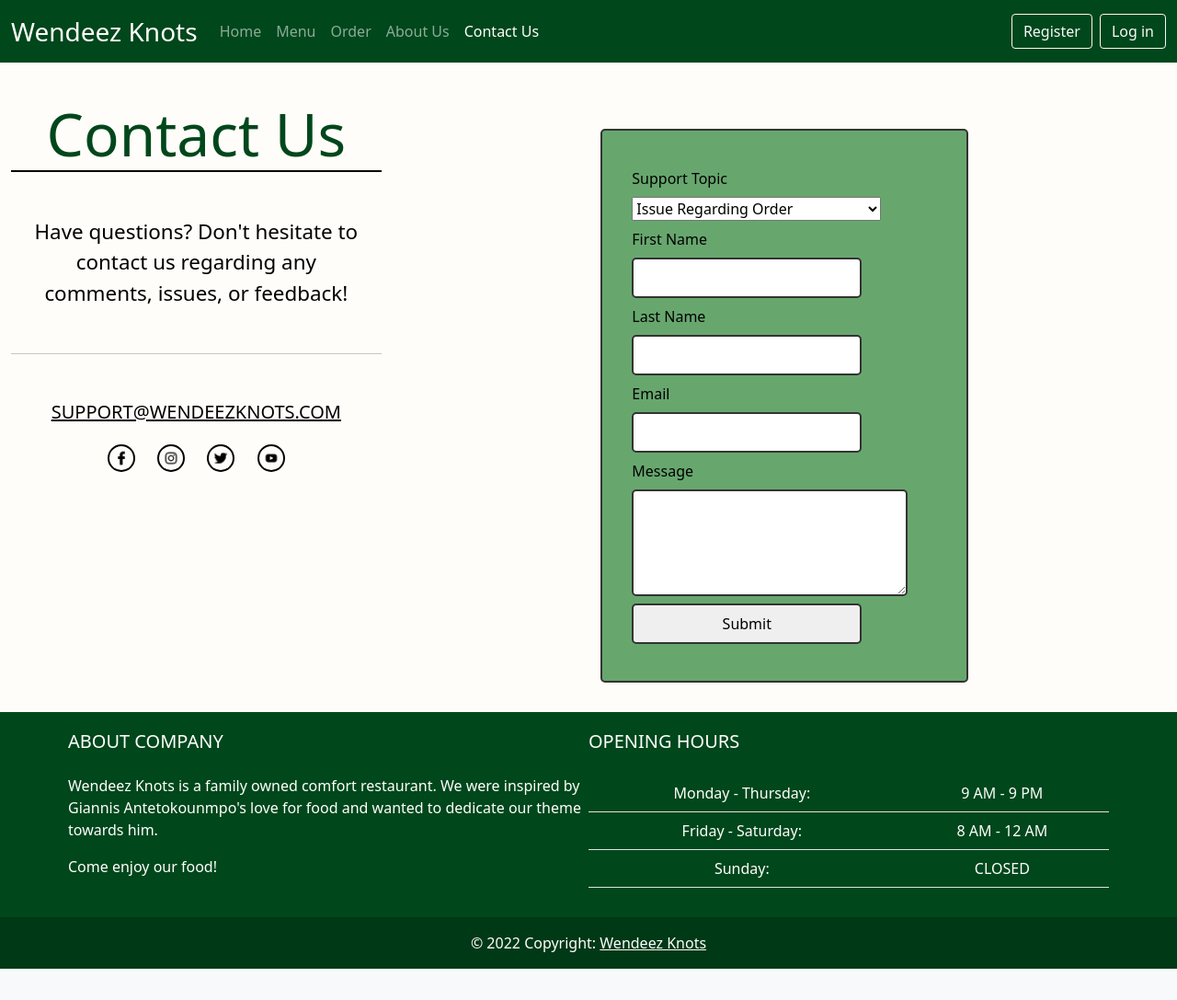
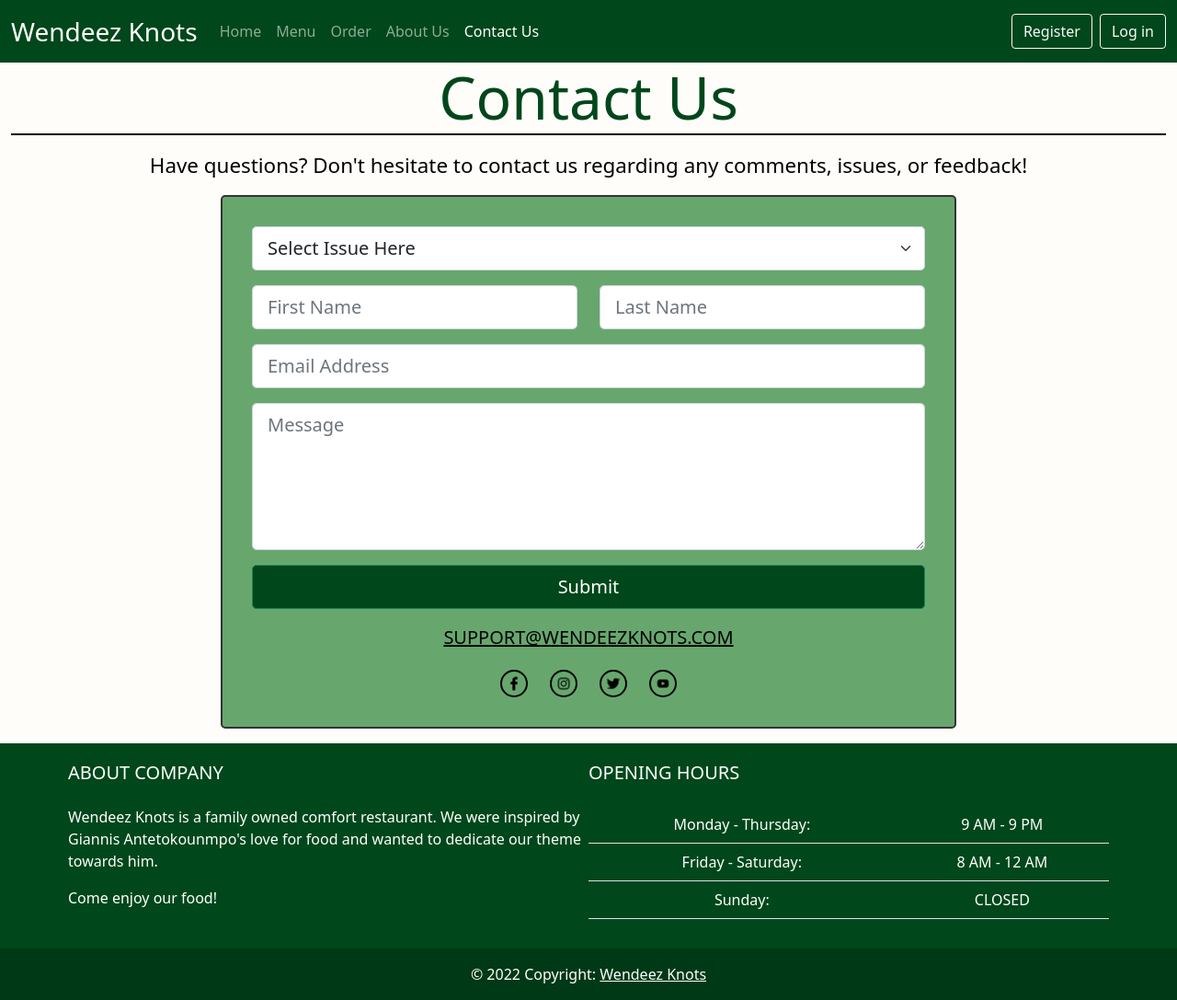
Before and after one commit to trancornellh/Wendeez-Knots, a PHP site: the page made by New BS Web/Contact Us.php in a window 1280 px wide. Shown: the whole page at 92% size. Before the commit the page ends 1053 px from the top, so only its background shows below. Run offline with PHP 8.4, Linux system fonts and the light colour scheme.

Commit message:
Fixed Contact Page

```diff
--- a/New BS Web/Contact Us.php
+++ b/New BS Web/Contact Us.php
@@ -57,12 +57,11 @@ session_start();
 		.p-t {
 			color: black;
 			font-size: 140%;
-			margin: 1rem;
 		}
 
 		.contact-form {
-			max-width: 400px;
-			margin: 2rem auto;
+			max-width: 800px;
+			margin: auto;
 			border: 2px solid #333;
 			padding: 2rem;
 			border-radius: 5px;
@@ -164,67 +163,73 @@ session_start();
 			</div>
 		</div>
 	</nav>
-	<p>&nbsp;</p>
 
-	<!--Image Text Grid-->
 	<div class="container-fluid">
 		<div class="row">
-			<div class="col-xl-4 col-lg-4 col-md-4">
+			<div class=div class="col-12 col-md-9 col-lg-7 col-xl-6">
 				<h1 style="text-align:center;">Contact Us</h1>
-				<p>&nbsp;</p>
-				<p class="p-t" style="text-align:center;">
+				<p class="p-t mt-3" style="text-align:center;">
 					Have questions? Don't hesitate to contact us regarding any comments, issues, or feedback!
 				</p>
+			</div>
+		</div>
+	</div>
 
-				<hr class="small-line">
+	<div class="container-fluid">
+	    <form class="contact-form mb-3">
+		    <div class="row mb-3">
+			    <div class="col">
+				    <select class="form-select form-select-lg" aria-label=".form-select-lg example">
+					    <option selected>Select Issue Here</option>
+					    <option value="feedback">Restaurant Feedback/Complaints</option>
+					    <option value="inquiry">General Inquiry</option>
+					    <option value="other">Other Issue</option>
+				    </select>
+			    </div>
+		    </div>
 
-				<div class="center">
-					<a id="email-link" href="mailto:support@wendeezknots.com">support@wendeezknots.com</a>
+			<!-- Name input -->
+			<div class="row mb-3">
+				<div class="col">
+					<input class="form-control form-control-lg" id="first-name" type="text" placeholder="First Name" />
 				</div>
-
-				<div class="social-media-links center" style="text-align:center;">
-
-					<img class="social-media" src="Images/facebook_logo.png" alt="Facebook">
-					<img class="social-media" src="Images/instagram_logo.png" alt="Instagram">
-					<img class="social-media" src="Images/twitter_logo.png" alt="Twitter">
-					<a target="_blank" href="https://www.youtube.com/watch?v=dQw4w9WgXcQ">
-						<img class="social-media" src="Images/youtube_logo.png" alt="YouTube">
-					</a>
+				<div class="col">
+					<input class="form-control form-control-lg" id="last-name" type="text" placeholder="Last Name" />
 				</div>
 			</div>
 
-			<div class="col-xl-8 col-lg-8 col-md-8">
+			<!-- Email address input -->
+			<div class="row mb-3">
+				<div class="col">
+					<input class="form-control form-control-lg" id="email" type="email" placeholder="Email Address" />
+				</div>
+			</div>
 
-				<form class="contact-form">
+			<!-- Message input -->
+			<div class="row mb-3">
+				<div class="col">
+					<textarea class="form-control form-control-lg" id="message" type="text" placeholder="Message" style="height: 10rem;"></textarea>
+				</div>
+			</div>
 
-					<label class="contact-label" for="support-topic">Support Topic</label>
-					<select id="support-topic" value="Choose Option">
-						<option value="issue">Issue Regarding Order</option>
-						<option value="feedback">Restaurant Feedback/Complaints</option>
-						<option value="inquiry">General Inquiry</option>
-						<option value="other">Other Issue</option>
-					</select>
+			<!-- Form submit button -->
+			<div class="d-grid mb-3">
+			  <button class="btn btn-success btn-outline-success btn-lg btn-block" type="submit">Submit</button>
+			</div>
 
-					<label class="contact-label" for="first-name">First Name</label>
-					<input class="contact-input" type="text" id="first-name">
+			<div class="center">
+				<a id="email-link" href="mailto:support@wendeezknots.com">support@wendeezknots.com</a>
+			</div>
 
-					<label class="contact-label" for="last-name">Last Name</label>
-					<input class="contact-input" type="text" id="last-name">
-
-					<label class="contact-label" for="email">Email</label>
-					<input class="contact-input" type="text" id="email">
-
-					<label class="contact-label" for="message">Message</label>
-					<textarea class="contact-textarea" id="message"></textarea>
-
-					<input class="contact-input" type="submit" value="Submit" id="submitBtn">
-
-
-				</form>
-
-
+			<div class="social-media-links center" style="text-align:center;">
+				<img class="social-media" src="Images/facebook_logo.png" alt="Facebook">
+				<img class="social-media" src="Images/instagram_logo.png" alt="Instagram">
+				<img class="social-media" src="Images/twitter_logo.png" alt="Twitter">
+				<a target="_blank" href="https://www.youtube.com/watch?v=dQw4w9WgXcQ">
+					<img class="social-media" src="Images/youtube_logo.png" alt="YouTube">
+				</a>
 			</div>
-		</div>
+		</form>
 	</div>
 
 	<!--Footer-->
```
